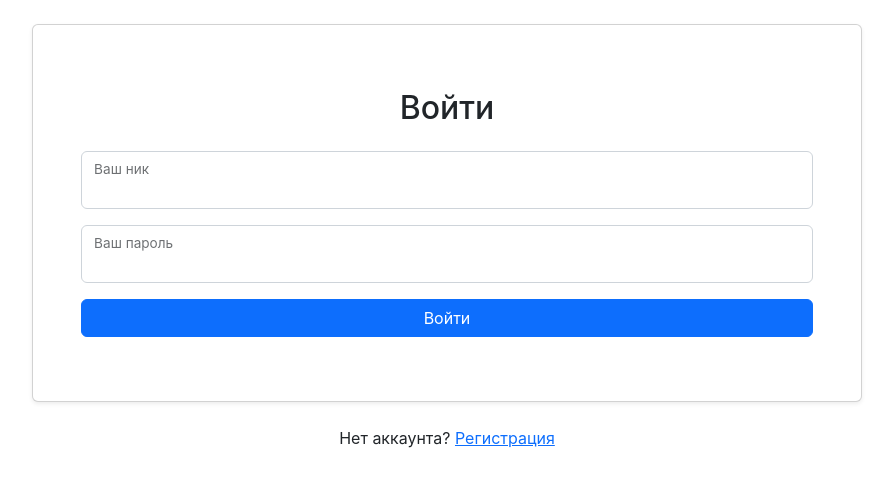
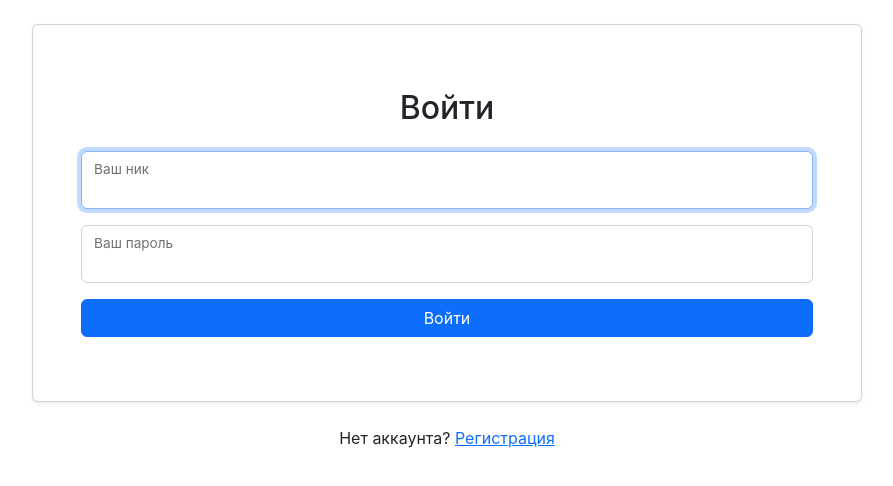
Before and after one commit to niramov/Chat-Slack, a React (Create React App) app in the folder frontend/: page / in a window 1280 px wide. Shown: the top 486 px of the page, without its empty margins (193-1086 px from the left). Built offline with nearby package versions, Linux system fonts and the light colour scheme.

Commit message:
second step

```diff
--- a/frontend/src/components/loginPage.jsx
+++ b/frontend/src/components/loginPage.jsx
@@ -1,4 +1,4 @@
-import React from 'react';
+import React, { useRef, useEffect } from 'react';
 import { useFormik } from 'formik';
 import BasicSchema from '../utils/validatate.js';
 import { Button, Form } from 'react-bootstrap';
@@ -7,10 +7,14 @@ import { Link } from 'react-router-dom';
 const LoginPage = () => {
   const formik = useFormik({
     initialValues: { username: '', password: '' },
-    BasicSchema,
+    validationSchema: BasicSchema,
     onSubmit: (values) => console.log(values),
   });
-  const { handleSubmit, handleChange, values, touched } = formik;
+  const inputRef = useRef();
+  useEffect(() => {
+    inputRef.current.focus();
+  }, []);
+  const { handleSubmit, handleChange, values, touched, errors } = formik;
 
   return (
     <div className='container-fluid h-100 mt-4'>
@@ -24,10 +28,13 @@ const LoginPage = () => {
                   <Form.Control
                     id='username'
                     name='username'
+                    ref={inputRef}
                     onChange={handleChange}
                     value={values.username}
                     type='text'
+                    isInvalid={touched.username && errors.username}
                   />
+                  <Form.Control.Feedback type='invalid'>{errors.username}</Form.Control.Feedback>
                   <Form.Label htmlFor='username'>Ваш ник</Form.Label>
                 </Form.Group>
                 <Form.Group className='form-floating mb-3'>
@@ -35,9 +42,11 @@ const LoginPage = () => {
                     id='password'
                     name='password'
                     onChange={handleChange}
-                    values={values.password}
+                    value={values.password}
                     type='password'
+                    isInvalid={touched.password && errors.password}
                   />
+                  <Form.Control.Feedback type='invalid'>{errors.password}</Form.Control.Feedback>
                   <Form.Label htmlFor='password'>Ваш пароль</Form.Label>
                 </Form.Group>
                 <Button className='w-100 mb-3' variant='primary' type='submit'>
--- a/frontend/src/utils/validatate.js
+++ b/frontend/src/utils/validatate.js
@@ -5,7 +5,7 @@ const BasicSchema = Yup.object().shape({
     .min(2, 'Must be longer than 2 characters')
     .max(20, 'Must be no longer than 20 characters')
     .required('Required'),
-  password: Yup.string().min(6, 'Must be at least 6 charachters length').required(),
+  password: Yup.string().min(6, 'Must be at least 6 charachters length').required('Required'),
 });
 
 export default BasicSchema;
```
